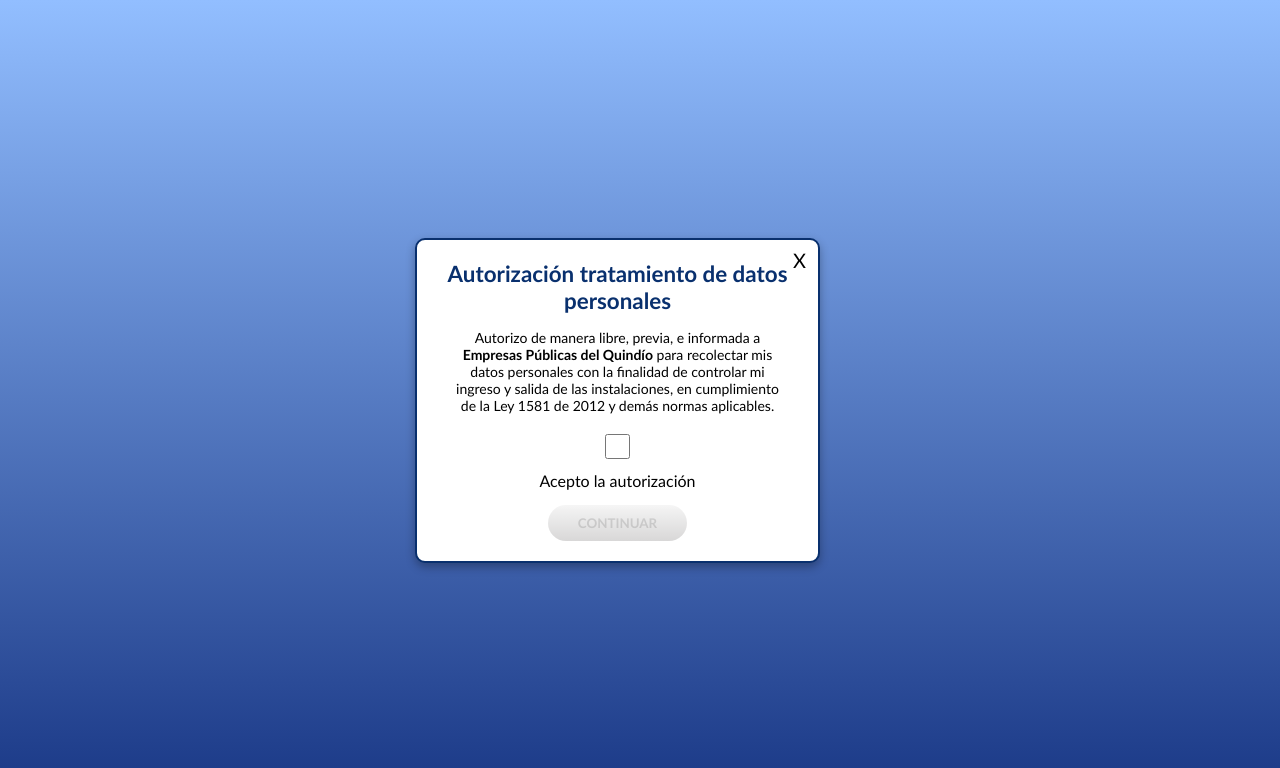
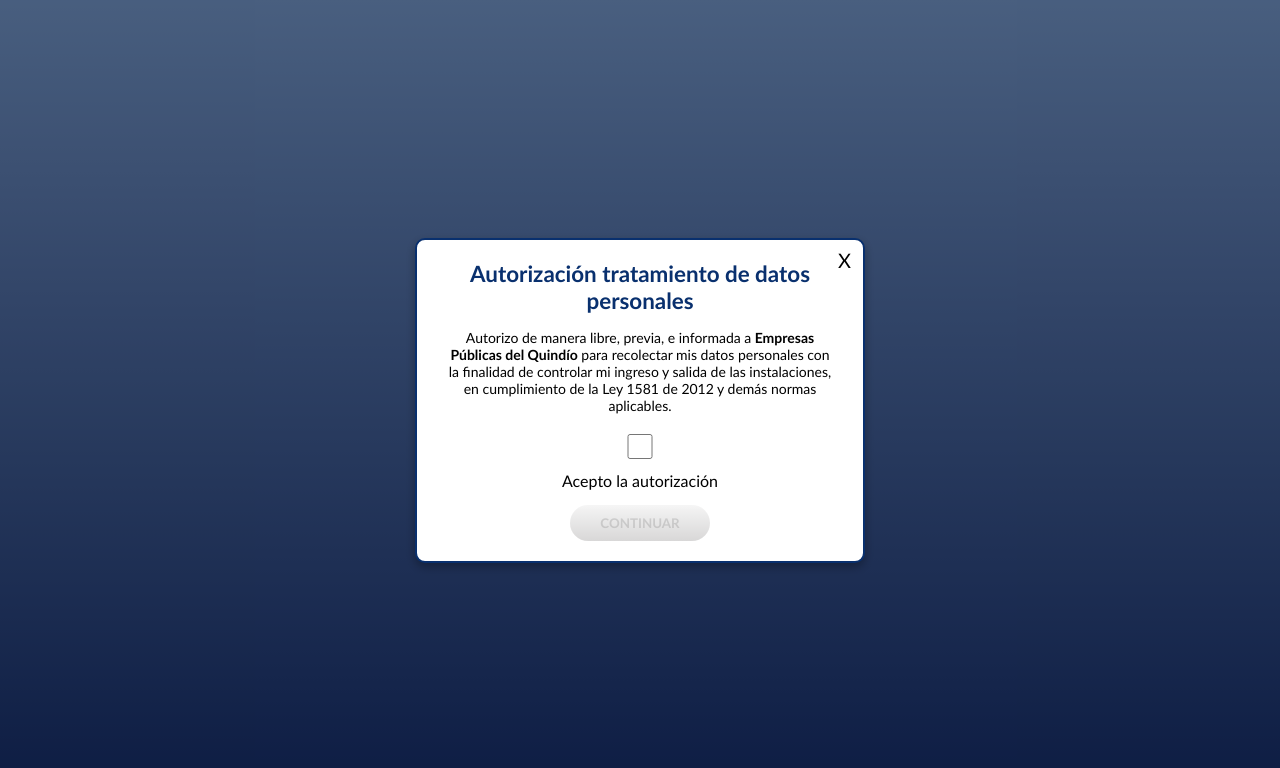
Before and after one commit to sistemasdeinformacion-ing/control-visitantes, a React (Vite) app: page /registro-entrada in a window 1280 px wide. Shown: the top 768 px of the page. Built offline with nearby package versions, Linux system fonts and the light colour scheme; no server answers.

Commit message:
Guardado

```diff
--- a/src/components/RegistroEntrada.css
+++ b/src/components/RegistroEntrada.css
@@ -101,10 +101,14 @@ select {
 }
 
 .modal-content {
+  background: white;
   border-radius: 12px;
   max-width: 500px;
+  width: 100%;
+  padding: 25px;
   text-align: center;
   position: relative;
+  box-shadow: 0 4px 12px rgba(0,0,0,0.3);
 }
 
 .modal-content p {
@@ -136,3 +140,23 @@ select {
   font-size: 20px;
   cursor: pointer;
 }
+
+.modal-overlay {
+  position: fixed;
+  top: 0;
+  left: 0;
+  width: 100%;
+  height: 100%;
+  background: rgba(0,0,0,0.5);
+  display: flex;
+  justify-content: center;
+  align-items: center;
+  padding: 20px;
+  z-index: 1000;
+}
+
+.modal-check {
+  align-items: center;
+  gap: 8px;
+  margin-top: 15px;
+}
```
